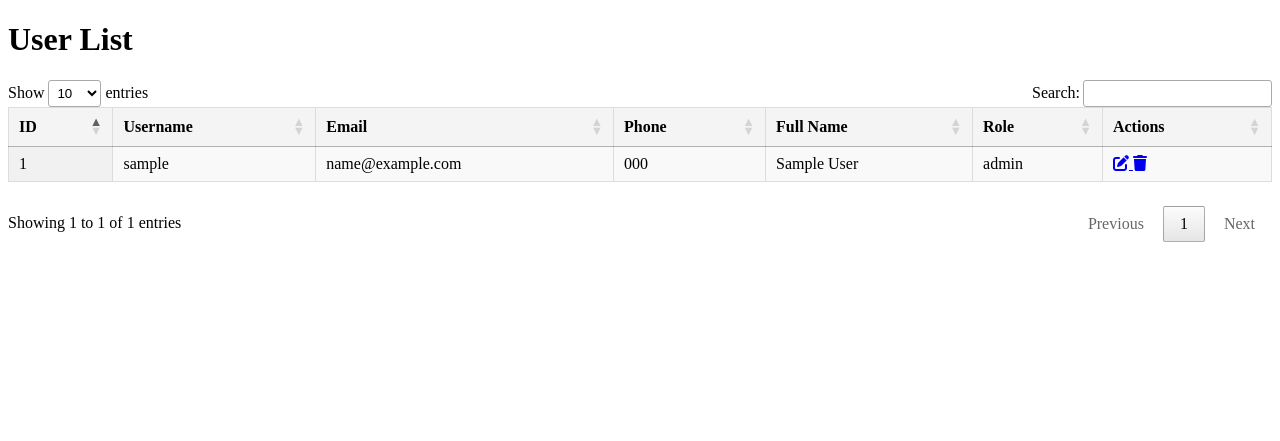
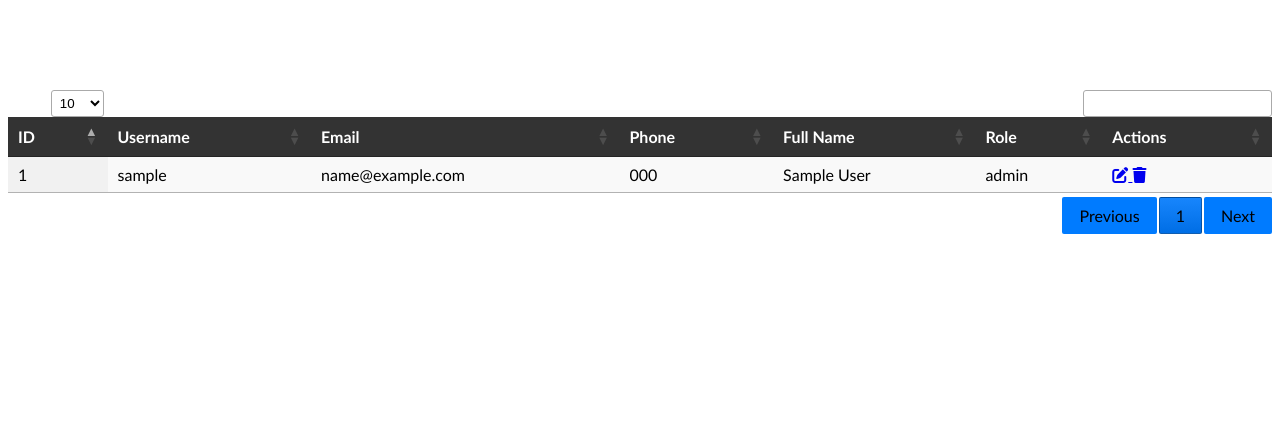
Before and after one commit to arcelda/Starter_Project, a PHP site: page /Starter_Project/layer_presentation/userList.php in a window 1280 px wide. Shown: the top 441 px of the page. Before the commit the page ends 242 px from the top, so only its background shows below. Run offline with PHP 8.4, Linux system fonts and the light colour scheme; tables that the repository leaves empty hold one stand-in row (values such as "Sample post"); some libraries are stand-ins or nearby versions.

Commit message:
Tried to make the tables uniform, but it didn't work, so I gave up.

```diff
--- a/css/styles.css
+++ b/css/styles.css
@@ -23,6 +23,79 @@ footer {
     background-color: #1a1a5b;
     margin-top: auto;
     height: 50px;
+}
+
+#productTable thead th {
+    color: #ffffff; /* White text for table headers */
+    background-color: #333333; /* Dark background for headers */
+}
+
+#productTable tbody td {
+    color: #000000; /* Black text for table cells */
+}
+
+/* Change the color of the "Search" label */
+#productTable_filter label {
+    color: white; /* Blue text for the search label */
+}
+
+/* Change the color of the "Entries" label */
+#productTable_length label {
+    color: white; /* Blue text for entries label */
+}
+
+/* Change the color of the pagination controls (Next, Previous) */
+#productTable__paginate .paginate_button {
+    color: rgb(0, 0, 0) !important; /* Blue text for pagination buttons */
+    background-color: #007bff;
+}
+
+
+/* Optional: Change the hover color for pagination buttons */
+#productTable_paginate .paginate_button:hover {
+    color: #098dfa !important; /* White text on hover */
+    background-color: white; /* Blue background on hover */
+}
+
+/* Change the color of the info text (e.g., "Showing 1 to 10 of 50 entries") */
+#productTable_info {
+    color: white; /* Blue text for info label */
+}
+
+#userTable thead th {
+    color: #ffffff; /* White text for table headers */
+    background-color: #333333; /* Dark background for headers */
+}
+
+#userTable tbody td {
+    color: #000000; /* Black text for table cells */
+}
+
+/* Change the color of the "Search" label */
+#userTable_filter label {
+    color: white; /* Blue text for the search label */
+}
+
+/* Change the color of the "Entries" label */
+#userTable_length label {
+    color: white; /* Blue text for entries label */
+}
+
+/* Change the color of the pagination controls (Next, Previous) */
+#userTable_paginate .paginate_button {
+    color: rgb(0, 0, 0) !important; /* Blue text for pagination buttons */
+    background-color: #007bff;
+}
+
+/* Optional: Change the hover color for pagination buttons */
+#userTable_paginate .paginate_button:hover {
+    color: #098dfa !important; /* White text on hover */
+    background-color: white; /* Blue background on hover */
+}
+
+/* Change the color of the info text (e.g., "Showing 1 to 10 of 50 entries") */
+#userTable_info {
+    color: white; /* Blue text for info label */
 }
 
 .login-page {
--- a/layer_presentation/userList.php
+++ b/layer_presentation/userList.php
@@ -14,9 +14,11 @@ $users = $controller->listUsers();
 
     <link rel="stylesheet" href="https://cdnjs.cloudflare.com/ajax/libs/font-awesome/6.0.0-beta3/css/all.min.css">
     <link rel="stylesheet" href="https://cdn.datatables.net/1.11.5/css/jquery.dataTables.min.css">
-    <link rel="stylesheet" href="https://cdn.datatables.net/1.11.5/css/jquery.dataTables.min.css">
     <link rel="stylesheet" href="https://cdn.datatables.net/responsive/2.2.9/css/responsive.dataTables.min.css">
-    <style>
+    <!-- userTable -->
+    <link rel="stylesheet" href="css/styles.css">
+
+    <!--<style>
         /* Basic table styling */
         table.dataTable {
             width: 100%;
@@ -33,12 +35,12 @@ $users = $controller->listUsers();
         table.dataTable th {
             background-color: #f4f4f4;
         }
-    </style>
+    </style>-->
 </head>
 
 <body>
     <div class="container">
-        <h1>User List</h1>
+        <h1 class="register-page-font">User List</h1>
 
         <table id="userTable" class="display responsive nowrap" style="width:100%">
             <thead>
```
